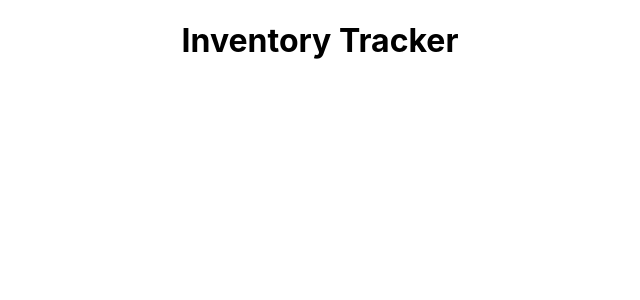
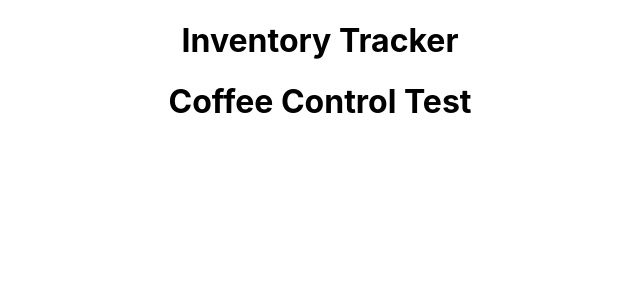
Before and after one commit to onurkaymak/inventory-tracker, a React (Create React App) app: page / in a window 1280 px wide. Shown: the top 300 px of the page, without its empty margins (320-960 px from the left). Built offline with nearby package versions, Linux system fonts and the light colour scheme.

Commit message:
Create CoffeeControl class based component, add state with default value.

```diff
--- a/src/components/App.js
+++ b/src/components/App.js
@@ -1,10 +1,12 @@
 import './App.css';
 import Header from './Header';
+import CoffeeControl from './CoffeeControl';
 
 const App = () => {
   return (
     <div className="App">
       <Header />
+      <CoffeeControl />
     </div>
   );
 }
--- /dev/null
+++ b/src/components/CoffeeControl.js
@@ -0,0 +1,21 @@
+import React from 'react';
+
+class CoffeeControl extends React.Component {
+
+  constructor(props) {
+    super(props);
+    this.state = {
+      mainCoffeeList: []
+    };
+  }
+
+
+
+  render() {
+    return (
+      <h1>Coffee Control Test</h1>
+    )
+  }
+}
+
+export default CoffeeControl;
```
